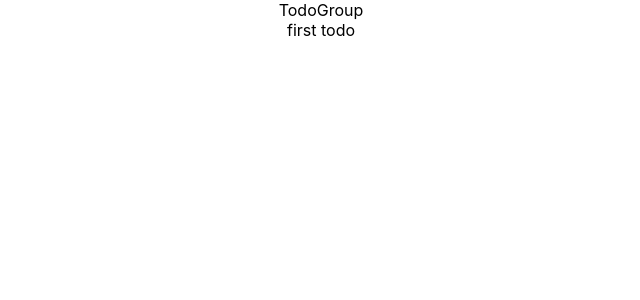
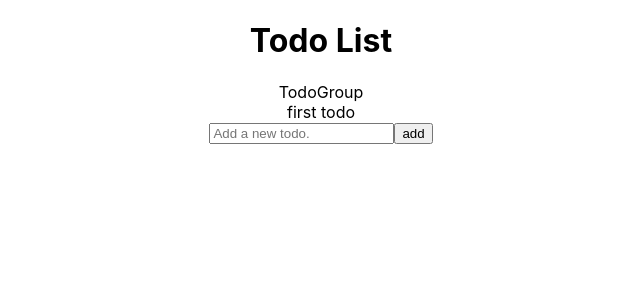
Before and after one commit to salvaju/TodoList, a React (Create React App) app: page /s in a window 1280 px wide. Shown: the top 300 px of the page, without its empty margins (319-959 px from the left). Built offline with nearby package versions, Linux system fonts and the light colour scheme.

Commit message:
[TodoList][Juan Carlos Salvador] feat: Added feature to add todo in store

```diff
--- a/src/App.js
+++ b/src/App.js
@@ -1,11 +1,11 @@
 import logo from './logo.svg';
 import './App.css';
-import TodoGroup from './features/todos/components/TodoGroup';
+import TodoList from './features/todos/components/TodoList';
 
 function App() {
   return (
     <div className="App">
-      <TodoGroup></TodoGroup>
+      <TodoList></TodoList>
     </div>
   );
 }
--- a/src/features/todos/components/todoForm.js
+++ b/src/features/todos/components/todoForm.js
@@ -1,11 +1,31 @@
-import React from 'react'
+import React, { useState } from 'react'
+import { useDispatch } from "react-redux";
+import "../styles/TodoForm.css";
+import { AddTodo } from "../reducers/todosSlice";
 
-function todoForm() {
+function TodoForm() {
+
+    const dispatch = useDispatch();
+
+    const [text, setText] = useState("");
+
+    function changeHandler(event) {
+        setText(event.target.value);
+    }
+
+    function handleAdd(){
+        dispatch(AddTodo(text));
+    }
+
+
     return (
         <div>
-            TodoForm
+            <input type = "text" placeholder = "Add a new todo." value = {text} onChange = {changeHandler}></input>
+            <button onClick = {handleAdd}>add</button>
         </div>
     )
+
+
 }
 
-export default todoForm
+export default TodoForm
--- a/src/features/todos/components/todoList.js
+++ b/src/features/todos/components/todoList.js
@@ -1,16 +1,15 @@
 import React from 'react'
-import todoForm from './todoForm'
+import TodoForm from './TodoForm'
 import TodoGroup from './TodoGroup'
 
-function todoList() {
+function TodoList() {
     return (
         <div>
             <h1>Todo List</h1>
-            <TodoGroup/>
-            <todoForm/>
-
+            <TodoGroup></TodoGroup>
+            <TodoForm></TodoForm>
         </div>
     )
 }
 
-export default todoList
+export default TodoList
--- a/src/features/todos/reducers/todosSlice.js
+++ b/src/features/todos/reducers/todosSlice.js
@@ -22,10 +22,26 @@ const todosSlice = createSlice (
     {
         name: "todos",
         initialState: initialState,
-        reducers: {}
+        reducers: {
+
+            AddTodo(state, action) {
+                todosAdapter.addOne (
+                    state,
+                    {
+                        id: "5",
+                        text: action.payload,
+                        done: false
+                    }
+                )
+                return state;
+            }
+
+        }
     }
 
 );
+
+export const {AddTodo} = todosSlice.actions;
 
 export default todosSlice.reducer;
 
--- /dev/null
+++ b/src/features/todos/styles/TodoForm.css
@@ -0,0 +1,3 @@
+.TodoForm {
+    margin-top: 150px;
+}
```
